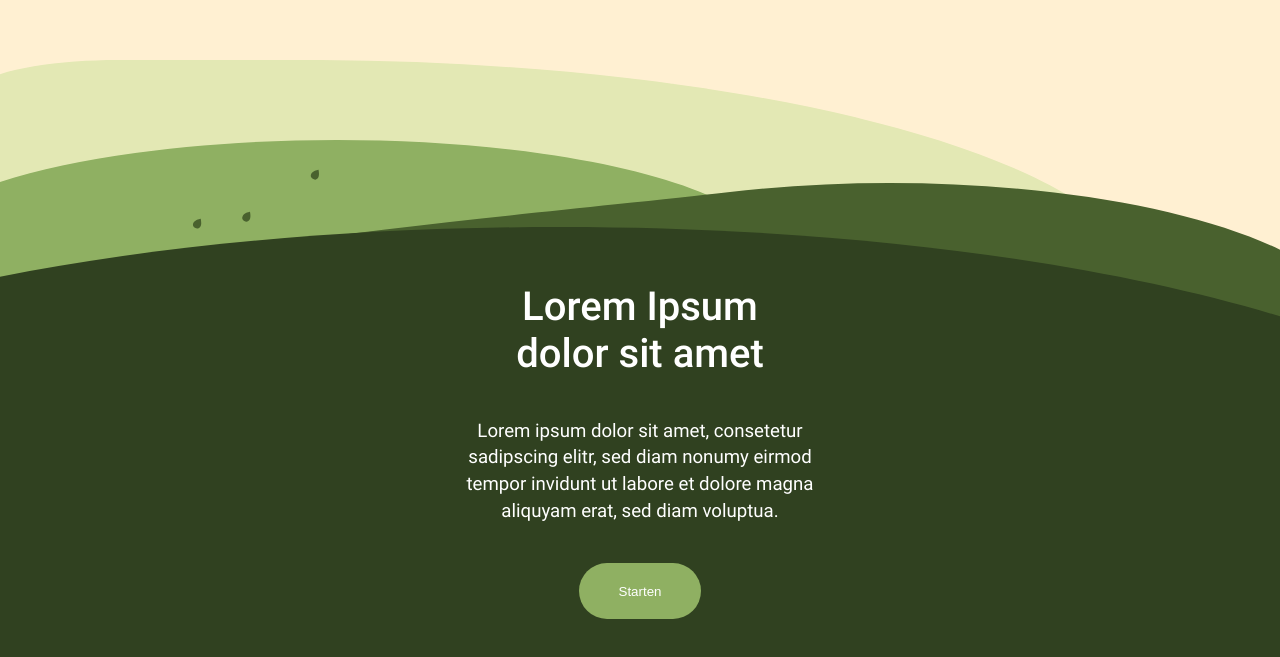
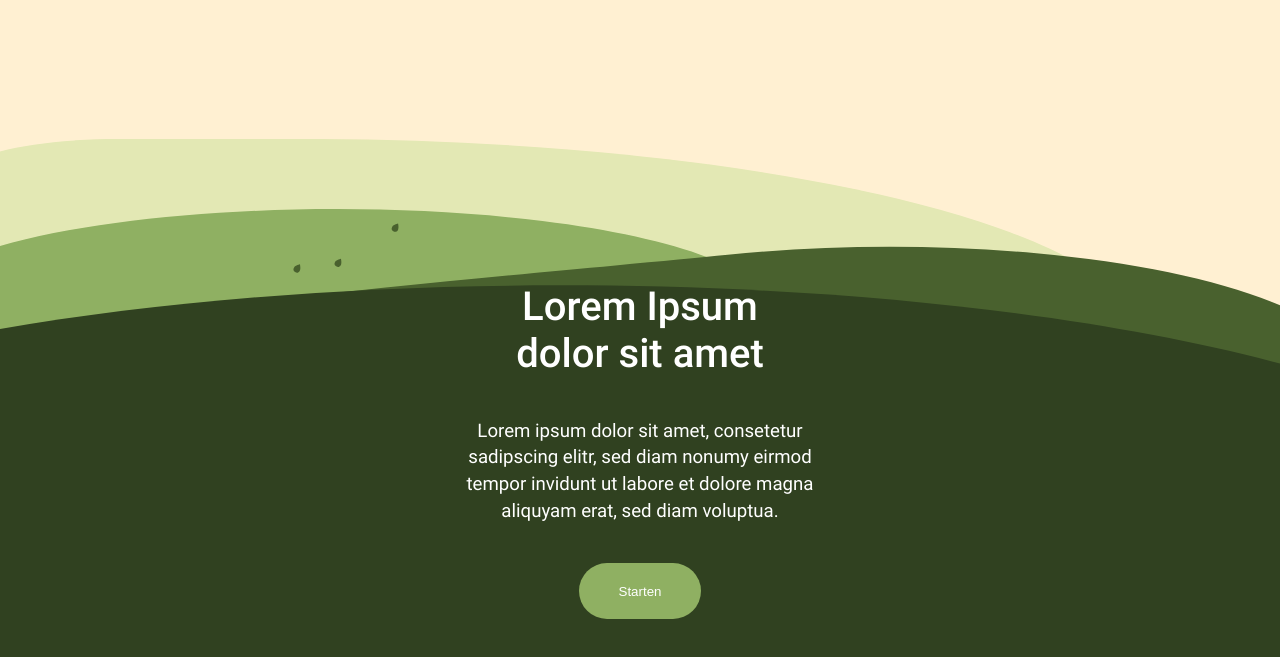
Before and after one commit to NataliaLinnik/girls-day, a React (Create React App) app: page / in a window 1280 px wide. Shown: the part 101-758 px from the top of the page. Built offline with nearby package versions, Linux system fonts and the light colour scheme.

Commit message:
* Fix start screen background

```diff
--- a/src/App.css
+++ b/src/App.css
@@ -23,22 +23,28 @@ p {
   height: 100vh;
 }
 
+.start-screen-background {
+  position: absolute;
+  height: 70%;
+  width: 100vw;
+  bottom: 0;
+}
+
 .bg-hills {
   position: absolute;
-  object-fit: fill;
-  width: inherit;
-  height: 639px;
+  height: 100%;
+  width: 100vw;
   bottom: 0;
   left: 0;
 }
 
-.bg-leaves {
+.bg-leaves-1 {
   position: absolute;
-  object-fit: fill;
-  width: 40%;
-  height: 60px;
-  bottom: 470px;
-  left: 0;
+  bottom: 80%;
+  top: 15%;
+  left: 17%;
+  width: 20%;
+  height: 50px;
 }
 
 .start-screen-textbox {
--- a/src/components/StartScreen.js
+++ b/src/components/StartScreen.js
@@ -1,17 +1,7 @@
 function StartScreen({ setIsGameRunning }) {
   return (
     <div className="start-screen-container">
-      <img
-        className="bg-hills"
-        src="/images/bg-hills.svg"
-        alt="Green hills"
-      />
-      <img
-        className="bg-leaves"
-        src="/images/bg-leaves.svg"
-        alt="Three leaves"
-      />
-
+      <StartScreenBackground />
       <div className="start-screen-textbox">
         <h3>Lorem Ipsum<br />dolor sit amet</h3>
         <p>Lorem ipsum dolor sit amet, consetetur sadipscing elitr, sed diam nonumy eirmod tempor invidunt ut labore et dolore magna aliquyam erat, sed diam voluptua.</p>
@@ -23,4 +13,21 @@ function StartScreen({ setIsGameRunning }) {
   );
 }
 
+function StartScreenBackground() {
+  return (
+    <div className="start-screen-background">
+      <img
+        className="bg-hills"
+        src="/images/bg-hills.svg"
+        alt="Green hills"
+      />
+      <img
+        className="bg-leaves-1"
+        src="/images/bg-leaves.svg"
+        alt="Three leaves"
+      />
+    </div>
+  );
+}
+
 export default StartScreen;
```
